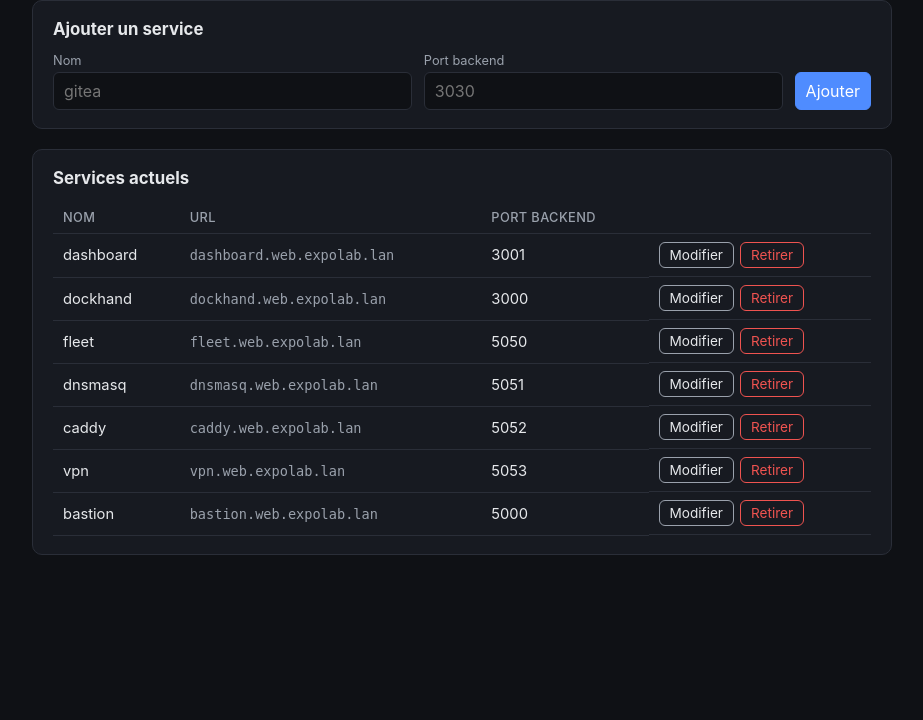
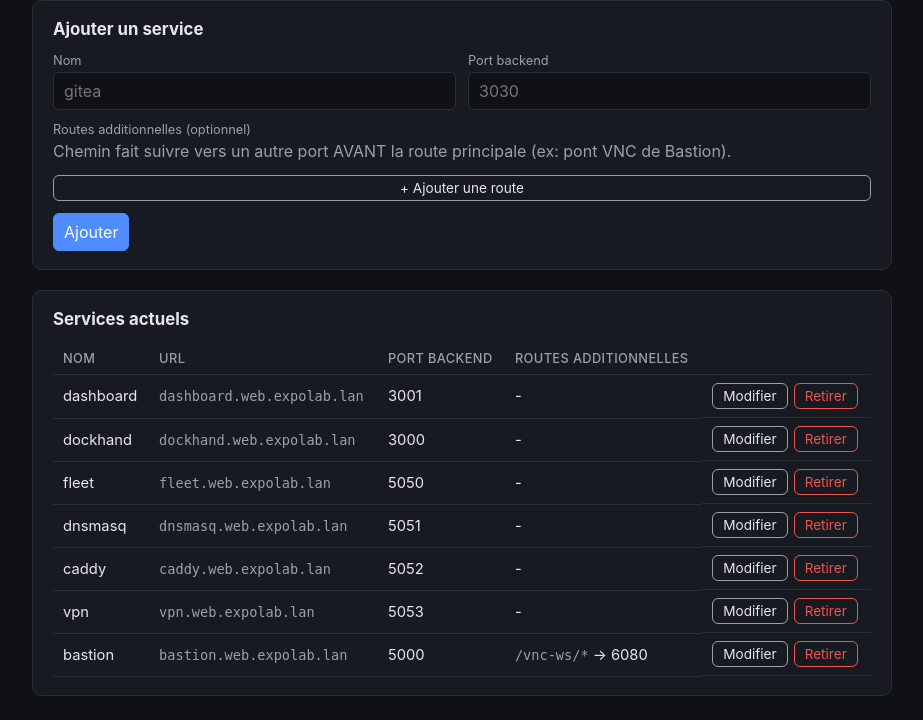
Before and after one commit to nopalpite/expolab, a Flask app: page / in a window 1280 px wide. Shown: the part 93-813 px from the top of the page, without its empty margins (178-1101 px from the left). Before the commit the page ends 648 px from the top, so only its background shows below. Run offline with Flask 3, Linux system fonts and the light colour scheme.

Commit message:
Expose et rend editables les extra_routes (ex: pont VNC de Bastion)
Jusqu'ici invisibles/non editables depuis caddy-admin : le PUT existant
laissait extra_routes intact mais rien dans la page ne le montrait ni ne
permettait de le changer. Ajoute des lignes dynamiques
(chemin + port, ajouter/retirer) dans le formulaire, pre-remplies au
clic sur "Modifier", et une colonne dediee dans le tableau des services.

Teste en reel sur bastion : /vnc-ws/* -> 6080 visible, editable, survit
a une modification du port principal, Caddyfile et acces HTTPS intacts
apres coup.

Co-Authored-By: Claude Sonnet 5 <noreply@anthropic.com>

```diff
--- a/caddy-admin/app.py
+++ b/caddy-admin/app.py
@@ -27,6 +27,30 @@ CADDYFILE_PATH = SERVER_DIR / "stacks" / "caddy" / "Caddyfile"
 CADDY_ADMIN_URL = "http://127.0.0.1:2019/load"
 
 NAME_RE = re.compile(r"^[a-z][a-z0-9-]{1,30}[a-z0-9]$")
+
+
+def parse_extra_routes(raw) -> tuple[list[dict] | None, str | None]:
+    """Valide et normalise la liste extra_routes soumise par le formulaire."""
+    if not raw:
+        return [], None
+    if not isinstance(raw, list):
+        return None, "extra_routes invalide"
+    routes = []
+    for entry in raw:
+        path = (entry.get("path") or "").strip()
+        port = entry.get("backend_port")
+        if not path:
+            continue
+        if not path.startswith("/"):
+            return None, f"Chemin invalide '{path}' (doit commencer par /)"
+        try:
+            port = int(port)
+            if not (1 <= port <= 65535):
+                raise ValueError
+        except (TypeError, ValueError):
+            return None, f"Port invalide pour le chemin '{path}' (1-65535)"
+        routes.append({"path": path, "backend_port": port})
+    return routes, None
 
 
 def load_services() -> dict:
@@ -101,12 +125,19 @@ def api_services_create():
     except (TypeError, ValueError):
         return jsonify({"error": "Port invalide (1-65535)"}), 400
 
+    extra_routes, err = parse_extra_routes(body.get("extra_routes"))
+    if err:
+        return jsonify({"error": err}), 400
+
     data = load_services()
     services = data.setdefault("services", [])
     if any(s["name"] == name for s in services):
         return jsonify({"error": f"'{name}' existe deja"}), 409
 
-    services.append({"name": name, "backend_port": port})
+    entry = {"name": name, "backend_port": port}
+    if extra_routes:
+        entry["extra_routes"] = extra_routes
+    services.append(entry)
     save_services(data)
 
     ok, err = save_and_reload()
@@ -127,15 +158,21 @@ def api_services_update(name: str):
     except (TypeError, ValueError):
         return jsonify({"error": "Port invalide (1-65535)"}), 400
 
+    extra_routes, err = parse_extra_routes(body.get("extra_routes"))
+    if err:
+        return jsonify({"error": err}), 400
+
     data = load_services()
     services = data.get("services", [])
     target = next((s for s in services if s["name"] == name), None)
     if target is None:
         return jsonify({"error": f"'{name}' introuvable"}), 404
 
-    # extra_routes (Bastion, etc.) reste intact - seul backend_port est
-    # editable depuis cette page, pas les routes avancees (voir services.yaml).
     target["backend_port"] = port
+    if extra_routes:
+        target["extra_routes"] = extra_routes
+    else:
+        target.pop("extra_routes", None)
     save_services(data)
 
     ok, err = save_and_reload()
--- a/caddy-admin/static/app.js
+++ b/caddy-admin/static/app.js
@@ -1,4 +1,33 @@
 let editingName = null;
+let servicesByName = {};
+
+function addRouteRow(path = "", port = "") {
+    const list = document.getElementById("extra-routes-list");
+    const row = document.createElement("div");
+    row.className = "route-row";
+    row.innerHTML = `
+        <input type="text" class="route-path" placeholder="/vnc-ws/*" value="${path}">
+        <input type="number" class="route-port" placeholder="6080" min="1" max="65535" value="${port}">
+        <button type="button" class="danger">Retirer</button>
+    `;
+    row.querySelector("button").addEventListener("click", () => row.remove());
+    list.appendChild(row);
+}
+
+function clearRouteRows() {
+    document.getElementById("extra-routes-list").innerHTML = "";
+}
+
+function collectExtraRoutes() {
+    return Array.from(document.querySelectorAll("#extra-routes-list .route-row"))
+        .map(row => ({
+            path: row.querySelector(".route-path").value.trim(),
+            backend_port: parseInt(row.querySelector(".route-port").value, 10),
+        }))
+        .filter(r => r.path);
+}
+
+document.getElementById("add-route-btn").addEventListener("click", () => addRouteRow());
 
 async function loadServices() {
     const body = document.getElementById("services-body");
@@ -6,29 +35,37 @@ async function loadServices() {
         const res = await fetch("/api/services");
         const data = await res.json();
         const services = data.services || [];
+        servicesByName = Object.fromEntries(services.map(s => [s.name, s]));
         if (!services.length) {
-            body.innerHTML = '<tr><td colspan="4" class="empty">Aucun service</td></tr>';
+            body.innerHTML = '<tr><td colspan="5" class="empty">Aucun service</td></tr>';
             return;
         }
-        body.innerHTML = services.map(s => `
+        body.innerHTML = services.map(s => {
+            const routes = s.extra_routes || [];
+            const routesText = routes.length
+                ? routes.map(r => `<code>${r.path}</code> &rarr; ${r.backend_port}`).join("<br>")
+                : "-";
+            return `
             <tr>
                 <td data-label="Nom">${s.name}</td>
                 <td data-label="URL"><code>${s.name}.web.expolab.lan</code></td>
                 <td data-label="Port backend">${s.backend_port}</td>
+                <td data-label="Routes additionnelles">${routesText}</td>
                 <td class="actions">
-                    <button class="secondary" data-edit-name="${s.name}" data-edit-port="${s.backend_port}">Modifier</button>
+                    <button class="secondary" data-edit-name="${s.name}">Modifier</button>
                     <button class="danger" data-name="${s.name}">Retirer</button>
                 </td>
             </tr>
-        `).join("");
+        `;
+        }).join("");
         body.querySelectorAll("button.danger").forEach(btn => {
             btn.addEventListener("click", () => deleteService(btn.dataset.name));
         });
         body.querySelectorAll("button[data-edit-name]").forEach(btn => {
-            btn.addEventListener("click", () => startEditService(btn.dataset.editName, btn.dataset.editPort));
+            btn.addEventListener("click", () => startEditService(btn.dataset.editName));
         });
     } catch (e) {
-        body.innerHTML = '<tr><td colspan="4" class="status-error">Erreur de chargement</td></tr>';
+        body.innerHTML = '<tr><td colspan="5" class="status-error">Erreur de chargement</td></tr>';
     }
 }
 
@@ -44,12 +81,16 @@ async function deleteService(name) {
     loadServices();
 }
 
-function startEditService(name, port) {
+function startEditService(name) {
+    const svc = servicesByName[name];
+    if (!svc) return;
     editingName = name;
     const nameField = document.getElementById("name");
     nameField.value = name;
     nameField.disabled = true;
-    document.getElementById("backend_port").value = port;
+    document.getElementById("backend_port").value = svc.backend_port;
+    clearRouteRows();
+    (svc.extra_routes || []).forEach(r => addRouteRow(r.path, r.backend_port));
     document.getElementById("create-btn").textContent = "Modifier";
     document.getElementById("create-cancel").hidden = false;
     document.getElementById("create-status").hidden = true;
@@ -60,6 +101,7 @@ function stopEditService() {
     const nameField = document.getElementById("name");
     nameField.disabled = false;
     document.getElementById("create-form").reset();
+    clearRouteRows();
     document.getElementById("create-btn").textContent = "Ajouter";
     document.getElementById("create-cancel").hidden = true;
 }
@@ -75,18 +117,19 @@ document.getElementById("create-form").addEventListener("submit", async (e) => {
 
     const name = document.getElementById("name").value.trim().toLowerCase();
     const backend_port = parseInt(document.getElementById("backend_port").value, 10);
+    const extra_routes = collectExtraRoutes();
 
     try {
         const res = editingName
             ? await fetch(`/api/services/${encodeURIComponent(editingName)}`, {
                 method: "PUT",
                 headers: { "Content-Type": "application/json" },
-                body: JSON.stringify({ backend_port }),
+                body: JSON.stringify({ backend_port, extra_routes }),
             })
             : await fetch("/api/services", {
                 method: "POST",
                 headers: { "Content-Type": "application/json" },
-                body: JSON.stringify({ name, backend_port }),
+                body: JSON.stringify({ name, backend_port, extra_routes }),
             });
         const data = await res.json();
         status.hidden = false;
--- a/caddy-admin/static/style.css
+++ b/caddy-admin/static/style.css
@@ -82,6 +82,21 @@ main {
 .field label {
     font-size: 0.8rem;
     color: var(--muted);
+}
+
+.route-row {
+    display: flex;
+    gap: 8px;
+    margin-bottom: 6px;
+    align-items: center;
+}
+
+.route-row .route-path {
+    flex: 2 1 auto;
+}
+
+.route-row .route-port {
+    flex: 1 1 90px;
 }
 
 input, select, button {
--- a/caddy-admin/templates/index.html
+++ b/caddy-admin/templates/index.html
@@ -24,6 +24,12 @@
                     <label for="backend_port">Port backend</label>
                     <input type="number" id="backend_port" name="backend_port" placeholder="3030" min="1" max="65535" required>
                 </div>
+                <div class="field" style="flex-basis: 100%;">
+                    <label>Routes additionnelles (optionnel)</label>
+                    <p class="subtitle" style="margin: 0 0 6px;">Chemin fait suivre vers un autre port AVANT la route principale (ex: pont VNC de Bastion).</p>
+                    <div id="extra-routes-list"></div>
+                    <button type="button" id="add-route-btn" class="secondary">+ Ajouter une route</button>
+                </div>
                 <button type="submit" id="create-btn">Ajouter</button>
                 <button type="button" id="create-cancel" class="secondary" hidden>Annuler</button>
             </form>
@@ -38,11 +44,12 @@
                         <th>Nom</th>
                         <th>URL</th>
                         <th>Port backend</th>
+                        <th>Routes additionnelles</th>
                         <th></th>
                     </tr>
                 </thead>
                 <tbody id="services-body">
-                    <tr><td colspan="4" class="empty">Chargement...</td></tr>
+                    <tr><td colspan="5" class="empty">Chargement...</td></tr>
                 </tbody>
             </table>
         </section>
```
